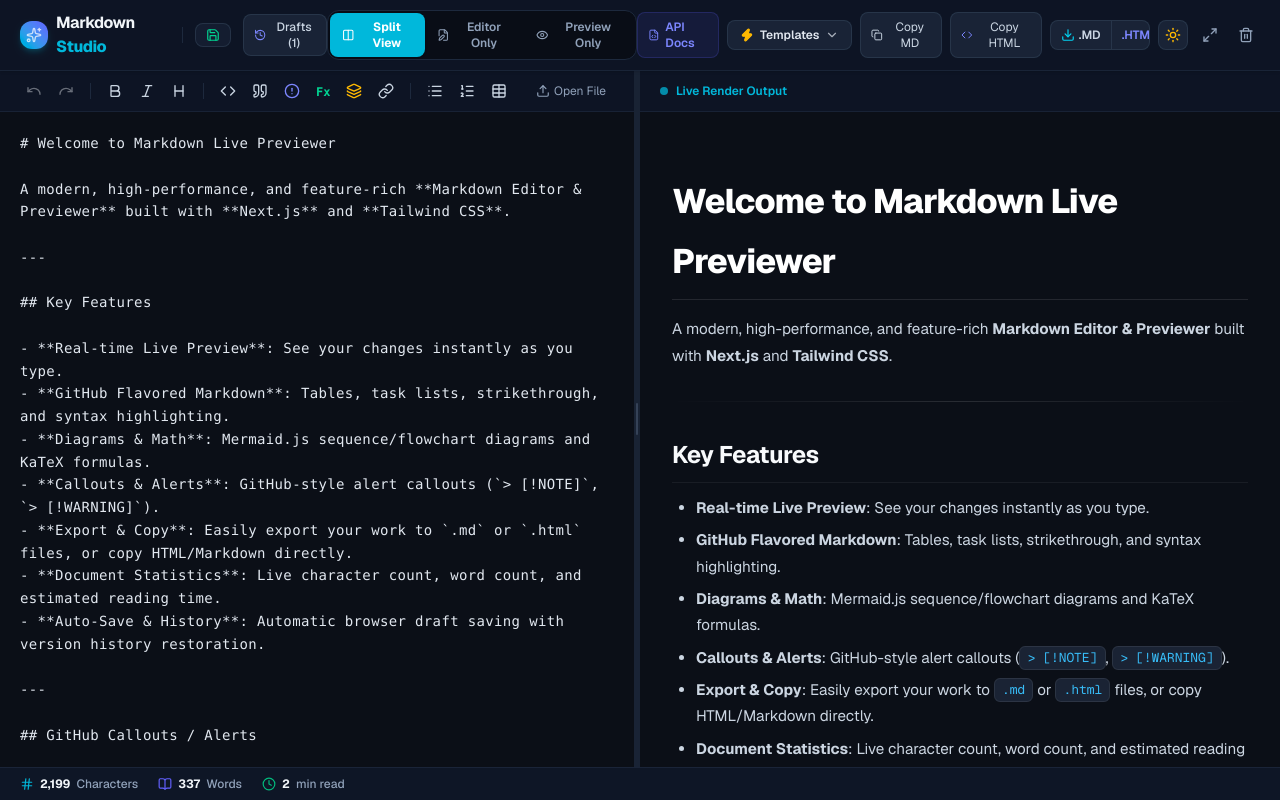
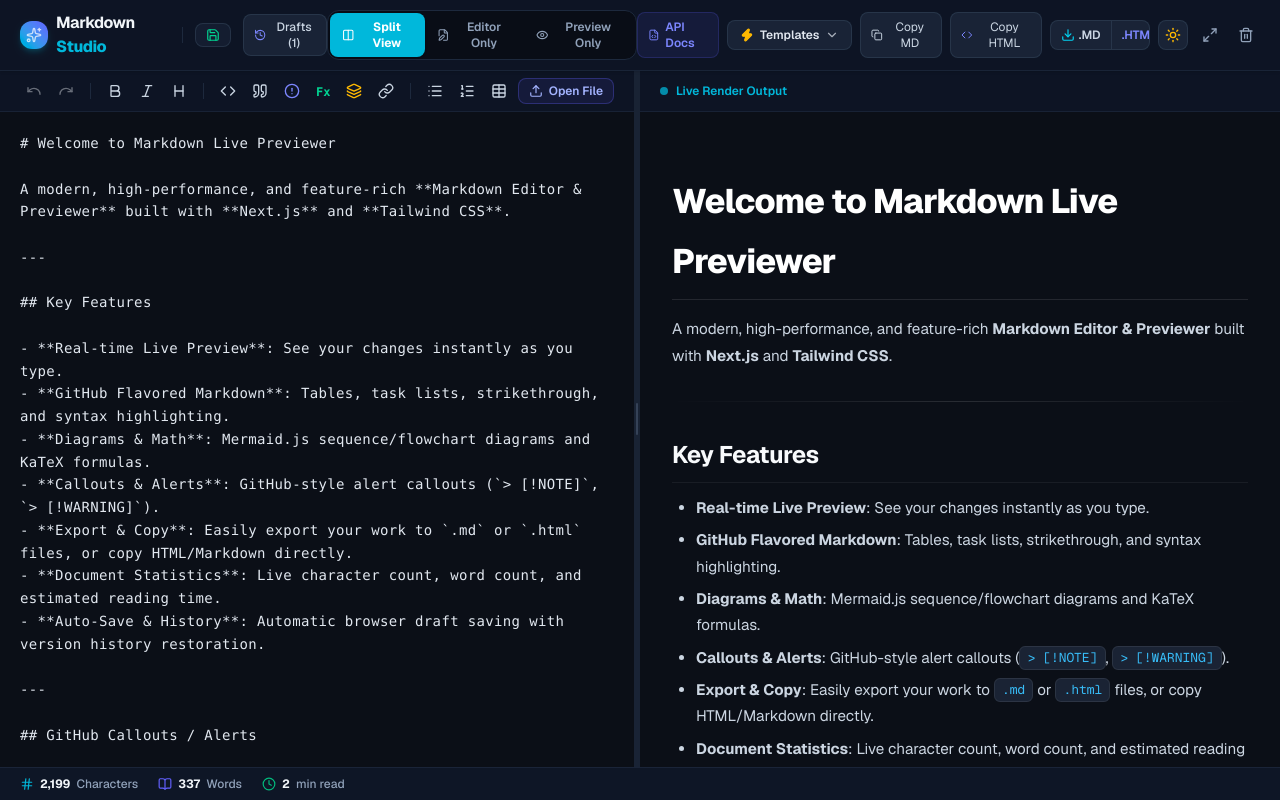
Before and after one commit to LOCAL2/markdown-preview, a Next.js app: page / in a window 1280 px wide. Built offline with nearby package versions, Linux system fonts and the light colour scheme.

Commit message:
Highlight Open File button styling in editor toolbar

```diff
--- a/app/page.tsx
+++ b/app/page.tsx
@@ -1017,13 +1017,15 @@ ${previewRef.current.innerHTML}
               />
               <button
                 onClick={() => fileInputRef.current?.click()}
-                className={`flex items-center gap-1 px-2 py-1 rounded text-xs transition-colors ${
-                  isDark ? "hover:bg-slate-800 text-slate-400 hover:text-white" : "hover:bg-slate-200 text-slate-600"
+                className={`flex items-center gap-1.5 px-2.5 py-1 rounded-lg text-xs font-semibold border transition-all ${
+                  isDark
+                    ? "bg-indigo-500/10 border-indigo-500/30 text-indigo-300 hover:bg-indigo-500/20"
+                    : "bg-indigo-50 border-indigo-200 text-indigo-600 hover:bg-indigo-100"
                 }`}
-                title="Open local .md or .txt file"
+                title="Open / Import local .md or .txt file"
               >
                 <Upload className="w-3.5 h-3.5" />
-                <span className="hidden sm:inline">Open File</span>
+                <span>Open File</span>
               </button>
             </div>
 
```
